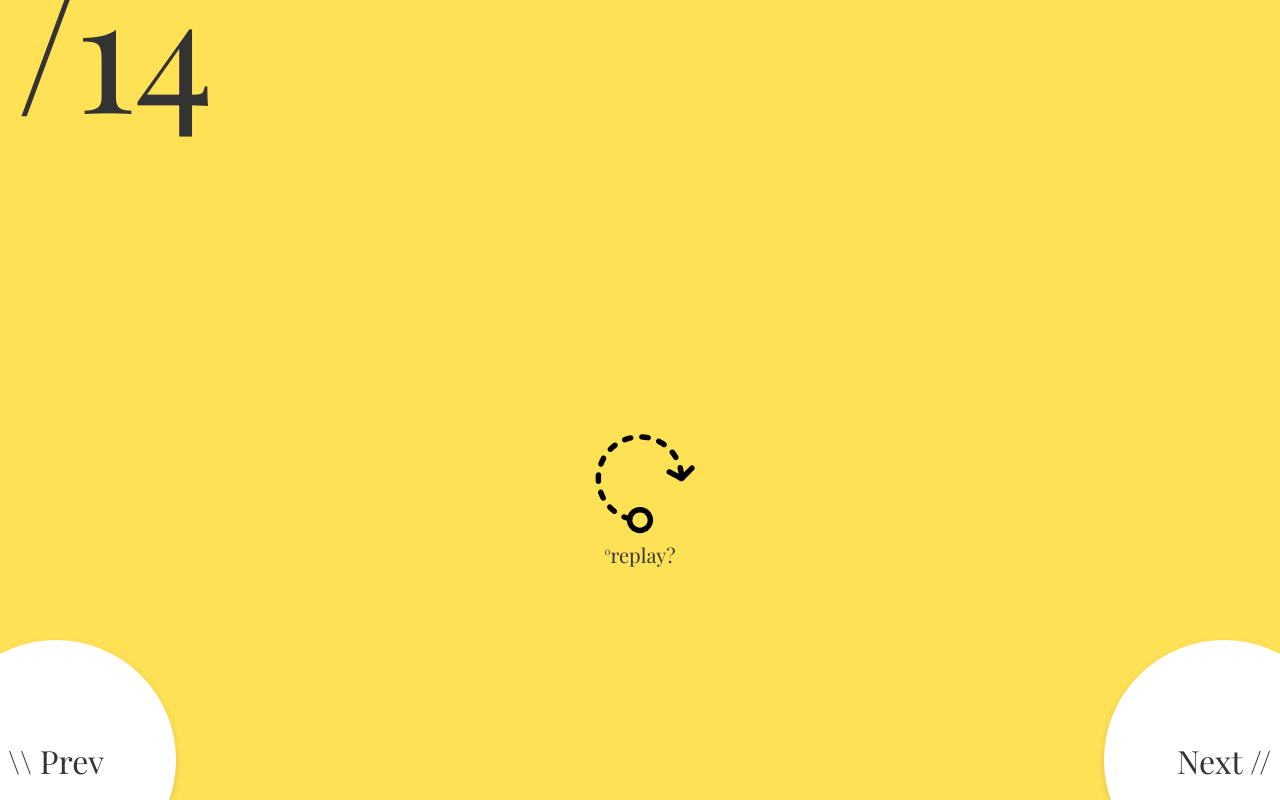
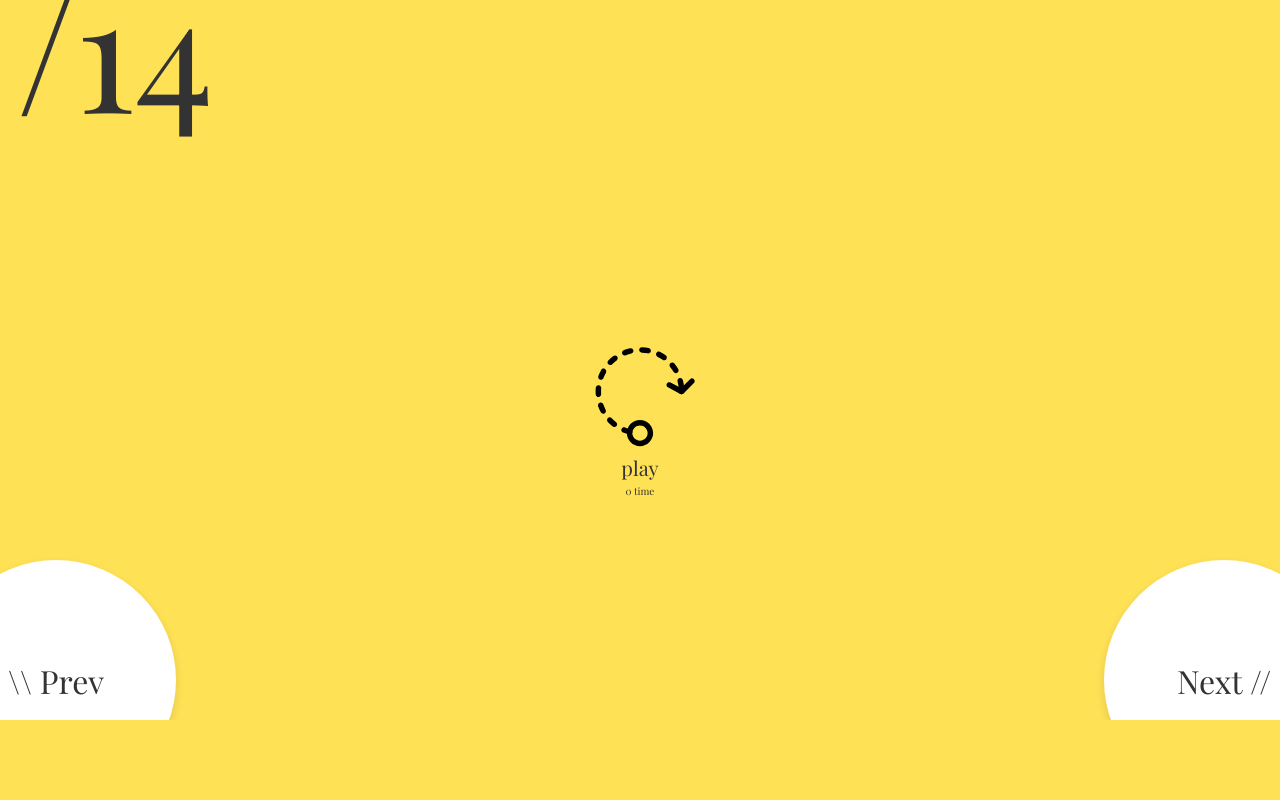
Before and after one commit to htgmanics/say-my-interview-question, a Next.js app: page / in a window 1280 px wide. Built offline with nearby package versions, Linux system fonts and the light colour scheme; a web font is replaced by a local one.

Commit message:
fix height 100vh, fix style components bugs with .babelrc

```diff
--- a/pages/index.js
+++ b/pages/index.js
@@ -16,7 +16,7 @@ const Main = styled.main`
 	align-items: center;
 	padding: 1rem;
 	height: 100%;
-	overflow-y: auto;
+	// overflow-y: auto;
 	overflow: hidden;
 `;
 const Facade = styled.div`
@@ -56,6 +56,7 @@ const ReplayButton = styled.a`
 		align-self: center;
     transition: all 0.3s ease-out;
 	}
+  sub,
 	sup {
 		font-size: 0.5em;
 	}
@@ -80,11 +81,9 @@ const ButtonBase = styled.button`
 	will-change: transform;
 	transition: all 0.3s ease-in-out;
 	&:hover {
-		transform: scale(1.5);
-	}
-	&:focus {
-		background-color: #333;
+    background-color: #333;
 		color: #fff;
+    transform: scale(1.5);
 	}
 `;
 const PrevButton = styled(ButtonBase)`
@@ -157,8 +156,9 @@ export default function Home({ questions }) {
 					<ReplayButton onClick={replayQuestion}>
 						<Image src="/replay.svg" height={125} width={125} />
 						<span>
-							<sup>{replayTime}</sup>replay?
+              {replayTime === 0 ? `play` : `replayed`}
 						</span>
+            <span><sup>{replayTime} time</sup></span>
 					</ReplayButton>
 				</Facade>
 				<Controls>
--- a/styles/globals.css
+++ b/styles/globals.css
@@ -6,11 +6,14 @@ body {
 	font-weight: 400;
 	color: #333;
 	background-color: #ffe156;
-
+	-webkit-user-select: none;  /* Chrome all / Safari all */
+	-moz-user-select: none;     /* Firefox all */
+	-ms-user-select: none;      /* IE 10+ */
+	user-select: none;          /* Likely future */
 	/* font-style: italic; */
 }
 body {
-	height: 100vh;
+	height: 90vh;
 }
 
 @supports (-webkit-touch-callout: none) {
```
